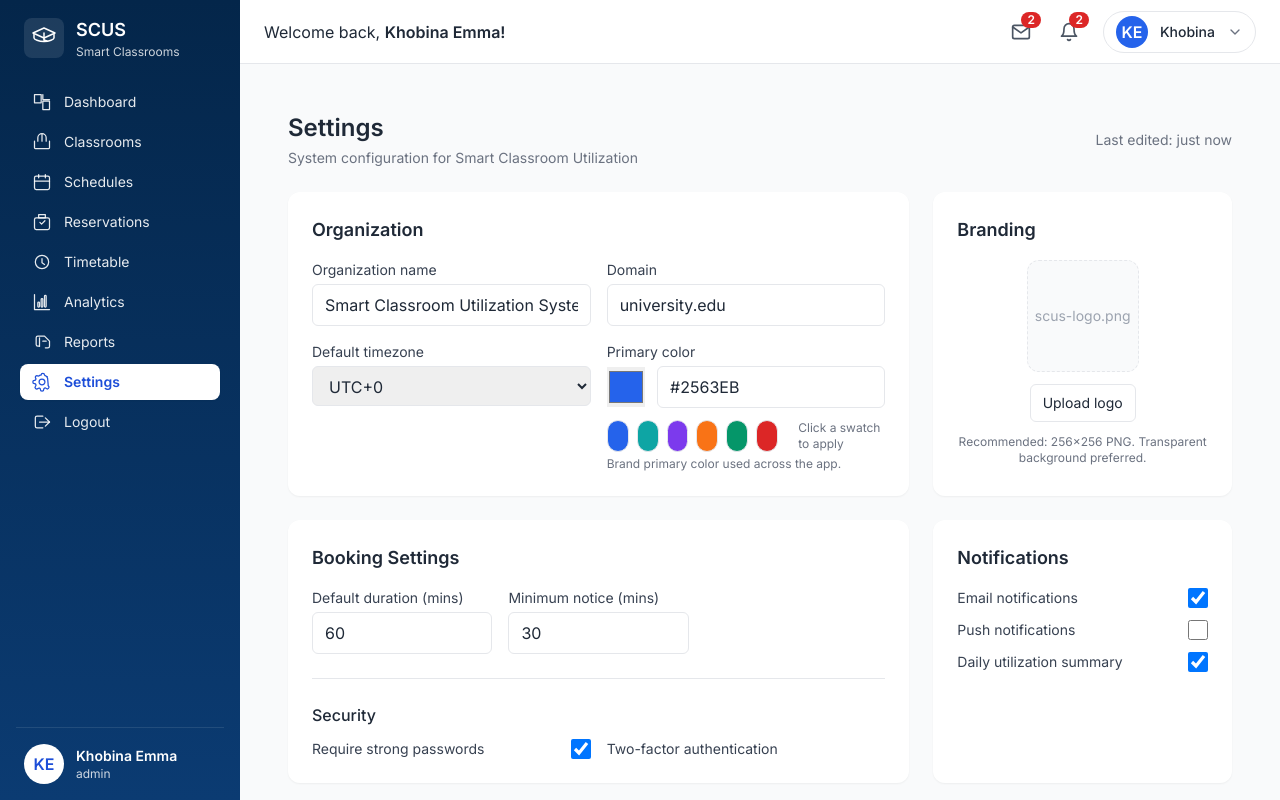
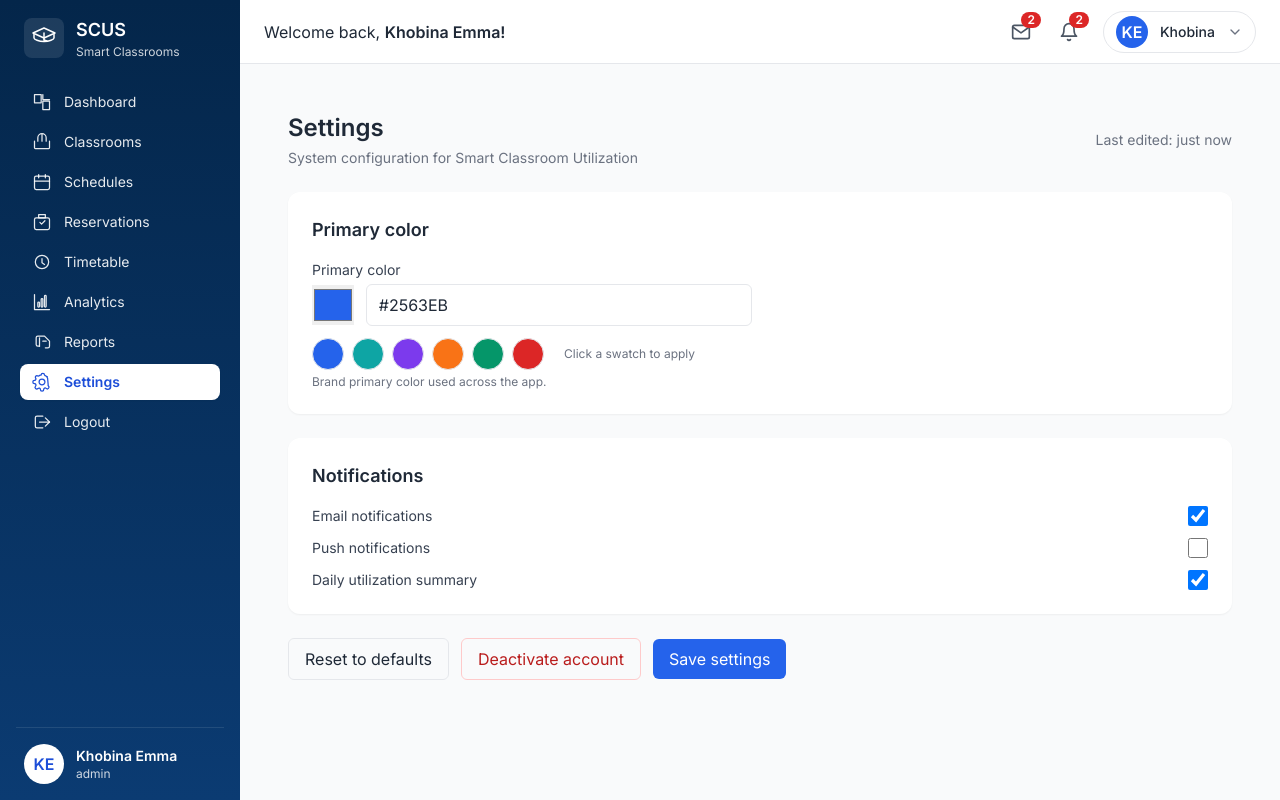
Before and after one commit to Emma-aidoo/Smart-Classroom-Utilization-system, a React (Vite) app: page /settings in a window 1280 px wide. Built offline with nearby package versions, Linux system fonts and the light colour scheme; sample sign-in values are in the browser's storage.

Commit message:
settings page fix

```diff
--- a/src/pages/Analytics.jsx
+++ b/src/pages/Analytics.jsx
@@ -236,6 +236,7 @@ export default function Analytics() {
                 </div>
             </div>
 
+            {role === "Admin" && (
                 <div className="card p-6 rounded-xl mt-6">
                     <div className="mb-4">
                         <h2 className="text-lg font-semibold text-gray-800">Analyze a classroom</h2>
@@ -244,7 +245,6 @@ export default function Analytics() {
                         </p>
                     </div>
 
-                {role === "Admin" ? (
                     <>
                         <div className="grid grid-cols-1 xl:grid-cols-4 gap-4 mb-6">
                             <div>
@@ -373,12 +373,8 @@ export default function Analytics() {
                             </div>
                         )}
                     </>
-                ) : (
-                    <div className="text-sm text-gray-600 leading-relaxed">
-                        All users can review the most used and least used classrooms above, as well as overall peak and lowest usage windows. Individual classroom selection is limited to Admin only.
                 </div>
             )}
-            </div>
 
             <div className="card p-6 rounded-xl mt-6">
                 <div className="flex items-center justify-between mb-4">
--- a/src/pages/Settings.jsx
+++ b/src/pages/Settings.jsx
@@ -1,6 +1,9 @@
 import React, { useState, useEffect } from "react";
 
 export default function Settings() {
+    const role = localStorage.getItem("scus_role") || sessionStorage.getItem("scus_role") || "Guest";
+    const isAdmin = role === "Admin";
+
     const [org, setOrg] = useState({
         name: "Smart Classroom Utilization System",
         domain: "university.edu",
@@ -66,46 +69,10 @@ export default function Settings() {
             </div>
 
             <form onSubmit={handleSaveAll} className="space-y-6">
-                {/* Top row: Organization + Branding */}
                 <div className="grid grid-cols-1 lg:grid-cols-3 gap-6">
-                    <section className="lg:col-span-2 card p-6">
-                        <h2 className="text-lg font-semibold text-gray-800 mb-4">Organization</h2>
+                    <section className={isAdmin ? "lg:col-span-2 card p-6" : "lg:col-span-3 card p-6"}>
+                        <h2 className="text-lg font-semibold text-gray-800 mb-4">Primary color</h2>
                         <div className="grid grid-cols-1 sm:grid-cols-2 gap-4">
-                            <div>
-                                <label className="block text-sm text-gray-700">Organization name</label>
-                                <input
-                                    value={org.name}
-                                    onChange={(e) => setOrg((o) => ({ ...o, name: e.target.value }))}
-                                    className="mt-1 w-full px-3 py-2 border border-gray-200 rounded-md focus:outline-none focus:ring-2 focus:ring-primary"
-                                    placeholder="Organization name"
-                                />
-                            </div>
-
-                            <div>
-                                <label className="block text-sm text-gray-700">Domain</label>
-                                <input
-                                    value={org.domain}
-                                    onChange={(e) => setOrg((o) => ({ ...o, domain: e.target.value }))}
-                                    className="mt-1 w-full px-3 py-2 border border-gray-200 rounded-md focus:outline-none focus:ring-2 focus:ring-primary"
-                                    placeholder="university.edu"
-                                />
-                            </div>
-
-                            <div>
-                                <label className="block text-sm text-gray-700">Default timezone</label>
-                                <select
-                                    value={org.timezone}
-                                    onChange={(e) => setOrg((o) => ({ ...o, timezone: e.target.value }))}
-                                    className="mt-1 w-full px-3 py-2 border border-gray-200 rounded-md focus:outline-none focus:ring-2 focus:ring-primary"
-                                >
-                                    <option>UTC-8</option>
-                                    <option>UTC-5</option>
-                                    <option>UTC+0</option>
-                                    <option>UTC+1</option>
-                                    <option>UTC+8</option>
-                                </select>
-                            </div>
-
                             <div>
                                 <label className="block text-sm text-gray-700">Primary color</label>
                                 <div className="mt-1 flex items-center gap-3">
@@ -141,6 +108,7 @@ export default function Settings() {
                         </div>
                     </section>
 
+                    {isAdmin && (
                         <aside className="card p-6">
                             <h3 className="text-lg font-semibold text-gray-800 mb-4">Branding</h3>
 
@@ -161,10 +129,11 @@ export default function Settings() {
                                 <p className="text-xs text-gray-500 text-center">Recommended: 256x256 PNG. Transparent background preferred.</p>
                             </div>
                         </aside>
+                    )}
                 </div>
 
-                {/* Booking & Security */}
                 <div className="grid grid-cols-1 lg:grid-cols-3 gap-6">
+                    {isAdmin && (
                         <section className="lg:col-span-2 card p-6">
                             <h2 className="text-lg font-semibold text-gray-800 mb-4">Booking Settings</h2>
 
@@ -218,8 +187,9 @@ export default function Settings() {
                                 </div>
                             </div>
                         </section>
+                    )}
 
-                    <aside className="card p-6">
+                    <aside className={isAdmin ? "card p-6" : "lg:col-span-3 card p-6"}>
                         <h3 className="text-lg font-semibold text-gray-800 mb-4">Notifications</h3>
                         <div className="space-y-3">
                             <label className="flex items-center justify-between">
```
Lines whose indentation alone changed are shown as unchanged.
